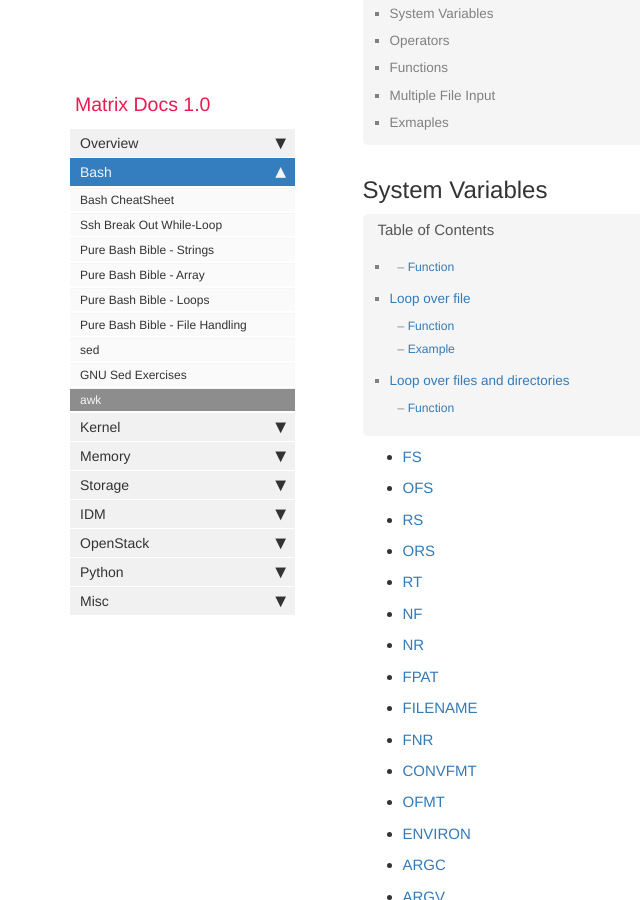
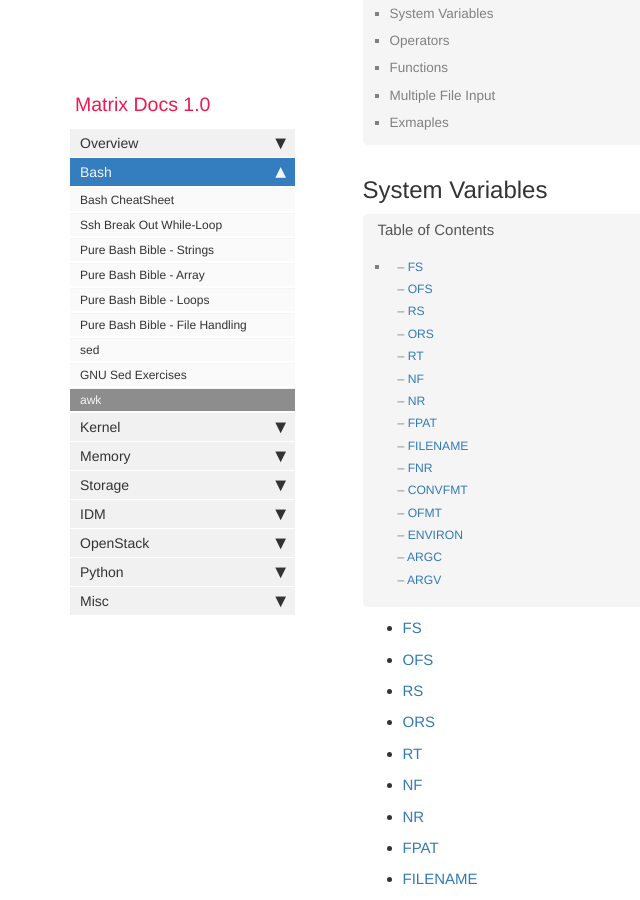
Before and after one commit to matrixzj/documentations, a Jekyll site: the page built from pages/bash/awk.md, in a window 1280 px wide and 900 px high, scrolled down 369 px. Shown: the whole window, without its empty margins (0-640 px from the left). Built offline with Jekyll 4.4.1, drawn with Linux system fonts in a browser that asks for light colours; comment, search, counter and statistics services are not loaded.

Commit message:
There are 2 files have been modified at 2022-03-13 07:35:53 . 	-rw-rw-r--. 1 jzou jzou 27581 Mar 13 07:35 ../pages/bash/awk.md 	-rwxr-xr-x. 1 jzou jzou 258 Mar 13 07:33 generate_html_toc.sh There are 2 files have been added at 2022-03-13 07:35:53. 	-rw-rw-r--. 1 jzou jzou 184 Mar 12 20:07 template-l1 	-rw-rw-r--. 1 jzou jzou 184 Mar 13 07:31 template-l2 There are 1 files have been deleted at 2022-03-13 07:35:53. 	template No file type has been changed.

```diff
--- a/pages/bash/awk.md
+++ b/pages/bash/awk.md
@@ -29,20 +29,21 @@
    <ul>
       <li>
          <ul>
-            <li><a href="#function">Function</a><a class="anchorjs-link " aria-label="Anchor" data-anchorjs-icon="" href="#function" style="font: 1em / 1 anchorjs-icons; padding-left: 0.375em;"></a></li>
-         </ul>
-      </li>
-      <li>
-         <a href="#loop-over-file">Loop over file</a><a class="anchorjs-link " aria-label="Anchor" data-anchorjs-icon="" href="#loop-over-file" style="font: 1em / 1 anchorjs-icons; padding-left: 0.375em;"></a>
-         <ul>
-            <li><a href="#function-1">Function</a><a class="anchorjs-link " aria-label="Anchor" data-anchorjs-icon="" href="#function-1" style="font: 1em / 1 anchorjs-icons; padding-left: 0.375em;"></a></li>
-            <li><a href="#example">Example</a><a class="anchorjs-link " aria-label="Anchor" data-anchorjs-icon="" href="#example" style="font: 1em / 1 anchorjs-icons; padding-left: 0.375em;"></a></li>
-         </ul>
-      </li>
-      <li>
-         <a href="#loop-over-files-and-directories">Loop over files and directories</a><a class="anchorjs-link " aria-label="Anchor" data-anchorjs-icon="" href="#loop-over-files-and-directories" style="font: 1em / 1 anchorjs-icons; padding-left: 0.375em;"></a>
-         <ul>
-            <li><a href="#function-2">Function</a><a class="anchorjs-link " aria-label="Anchor" data-anchorjs-icon="" href="#function-2" style="font: 1em / 1 anchorjs-icons; padding-left: 0.375em;"></a></li>
+            <li><a href="#fs">FS</a><a class="anchorjs-link " aria-label="Anchor" data-anchorjs-icon="" href="#fs" style="font: 1em / 1 anchorjs-icons; padding-left: 0.375em;"></a></li>
+            <li><a href="#ofs">OFS</a><a class="anchorjs-link " aria-label="Anchor" data-anchorjs-icon="" href="#ofs" style="font: 1em / 1 anchorjs-icons; padding-left: 0.375em;"></a></li>
+            <li><a href="#rs">RS</a><a class="anchorjs-link " aria-label="Anchor" data-anchorjs-icon="" href="#rs" style="font: 1em / 1 anchorjs-icons; padding-left: 0.375em;"></a></li>
+            <li><a href="#ors">ORS</a><a class="anchorjs-link " aria-label="Anchor" data-anchorjs-icon="" href="#ors" style="font: 1em / 1 anchorjs-icons; padding-left: 0.375em;"></a></li>
+            <li><a href="#rt">RT</a><a class="anchorjs-link " aria-label="Anchor" data-anchorjs-icon="" href="#rt" style="font: 1em / 1 anchorjs-icons; padding-left: 0.375em;"></a></li>
+            <li><a href="#nf">NF</a><a class="anchorjs-link " aria-label="Anchor" data-anchorjs-icon="" href="#nf" style="font: 1em / 1 anchorjs-icons; padding-left: 0.375em;"></a></li>
+            <li><a href="#nr">NR</a><a class="anchorjs-link " aria-label="Anchor" data-anchorjs-icon="" href="#nr" style="font: 1em / 1 anchorjs-icons; padding-left: 0.375em;"></a></li>
+            <li><a href="#fpat">FPAT</a><a class="anchorjs-link " aria-label="Anchor" data-anchorjs-icon="" href="#fpat" style="font: 1em / 1 anchorjs-icons; padding-left: 0.375em;"></a></li>
+            <li><a href="#filename">FILENAME</a><a class="anchorjs-link " aria-label="Anchor" data-anchorjs-icon="" href="#filename" style="font: 1em / 1 anchorjs-icons; padding-left: 0.375em;"></a></li>
+            <li><a href="#fnr">FNR</a><a class="anchorjs-link " aria-label="Anchor" data-anchorjs-icon="" href="#fnr" style="font: 1em / 1 anchorjs-icons; padding-left: 0.375em;"></a></li>
+            <li><a href="#convfmt">CONVFMT</a><a class="anchorjs-link " aria-label="Anchor" data-anchorjs-icon="" href="#convfmt" style="font: 1em / 1 anchorjs-icons; padding-left: 0.375em;"></a></li>
+            <li><a href="#ofmt">OFMT</a><a class="anchorjs-link " aria-label="Anchor" data-anchorjs-icon="" href="#ofmt" style="font: 1em / 1 anchorjs-icons; padding-left: 0.375em;"></a></li>
+            <li><a href="#environ">ENVIRON</a><a class="anchorjs-link " aria-label="Anchor" data-anchorjs-icon="" href="#environ" style="font: 1em / 1 anchorjs-icons; padding-left: 0.375em;"></a></li>
+            <li><a href="#argc">ARGC</a><a class="anchorjs-link " aria-label="Anchor" data-anchorjs-icon="" href="#argc" style="font: 1em / 1 anchorjs-icons; padding-left: 0.375em;"></a></li>
+            <li><a href="#argv">ARGV</a><a class="anchorjs-link " aria-label="Anchor" data-anchorjs-icon="" href="#argv" style="font: 1em / 1 anchorjs-icons; padding-left: 0.375em;"></a></li>
          </ul>
       </li>
    </ul>
```
Also changed, not shown: 4 other files.
